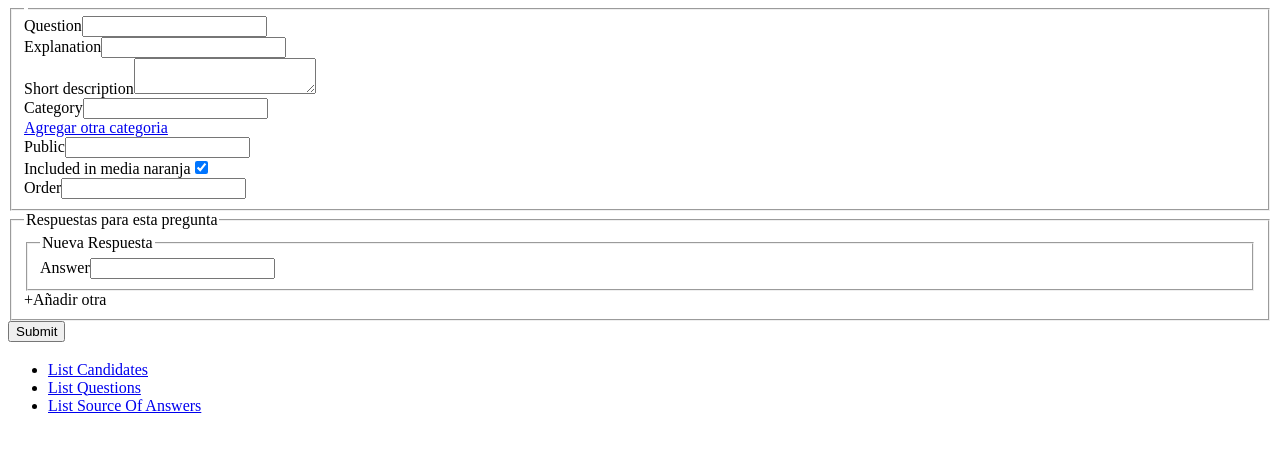
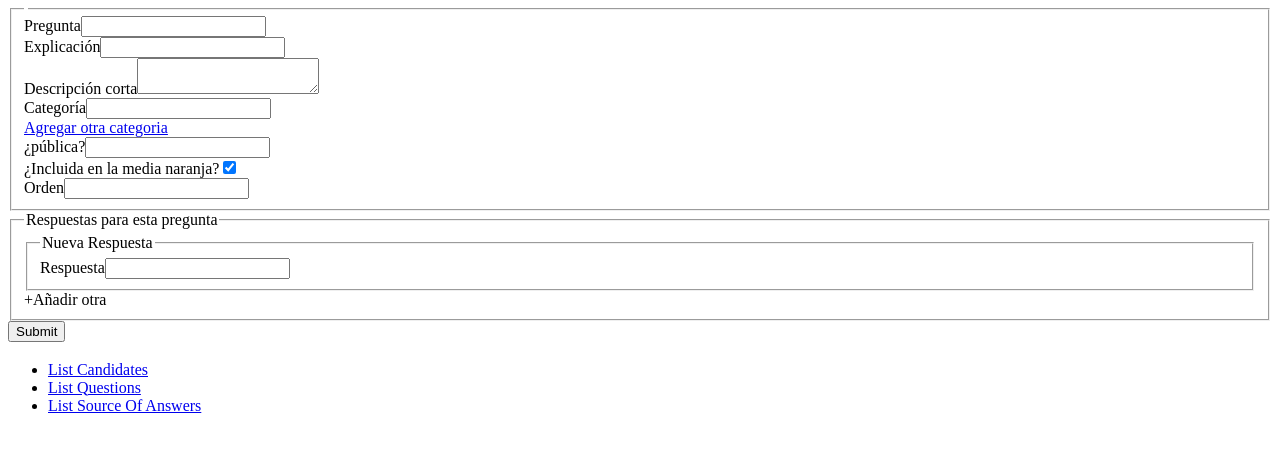
Before and after one commit to lfalvarez/votainteligente.com.ar, a CakePHP app: the page made by app/views/questions/admin_add.ctp in a window 1280 px wide. Shown: the top 452 px of the page. Run offline with PHP 8.4 and a stand-in for CakePHP, Linux system fonts and the light colour scheme; the template is opened without the code that fills it, so the values that code supplies are empty; form fields are guessed from the names that the template uses; some libraries are stand-ins or nearby versions.

Commit message:
Adds Feature: Translation and explanation for all fields in the creation and edition of a question
Change-Id: I18770aa950bd72369fe28ccf015eadbf61968ddc

```diff
--- a/app/views/questions/admin_add.ctp
+++ b/app/views/questions/admin_add.ctp
@@ -6,14 +6,14 @@
 	<fieldset>
 		<legend><?php __('Admin Add Question'); ?></legend>
 	<?php
-		echo $this->Form->input('question');
-		echo $this->Form->input('explanation');
-		echo $this->Form->input('short_description');
-		echo $this->Form->input('category_id',array('id'=>'idCategoryForNewQuestion','empty'=>'Selecciona una categoria','value'=>$selectedCategoryId));
+		echo $this->Form->input('question',array('label'=>'Pregunta'));
+		echo $this->Form->input('explanation',array('label'=>'Explicación'));
+		echo $this->Form->input('short_description',array('label'=>'Descripción corta'));
+		echo $this->Form->input('category_id',array('id'=>'idCategoryForNewQuestion','empty'=>'Selecciona una categoria','value'=>$selectedCategoryId,'label'=>'Categoría'));
 		echo $this->Html->link('Agregar otra categoria', '/admin/categories/add_ajax/', array('id' => 'addAnotherCategory'));
-		echo $this->Form->input('public',array('checked'=>true));
-		echo $this->Form->input('included_in_media_naranja',array('type'=>'checkbox','checked'=>true));
-		echo $this->Form->input('order');
+		echo $this->Form->input('public',array('checked'=>true,'label'=>'¿pública?'));
+		echo $this->Form->input('included_in_media_naranja',array('type'=>'checkbox','label'=>'¿Incluida en la media naranja?','checked'=>true));
+		echo $this->Form->input('order',array('label'=>'Orden'));
 	?>
 	</fieldset>
 	<fieldset>
@@ -22,7 +22,7 @@
 		<legend>Nueva Respuesta</legend>
 		<?php
 
-		    echo $this->Form->input('Answers.0.Answer.answer');
+		    echo $this->Form->input('Answers.0.Answer.answer',array('label'=>'Respuesta'));
 		    ?>
 		<div class="input">
 		<?php
```
Also changed, not shown: app/views/questions/admin_edit.ctp (+8 -8 lines).
